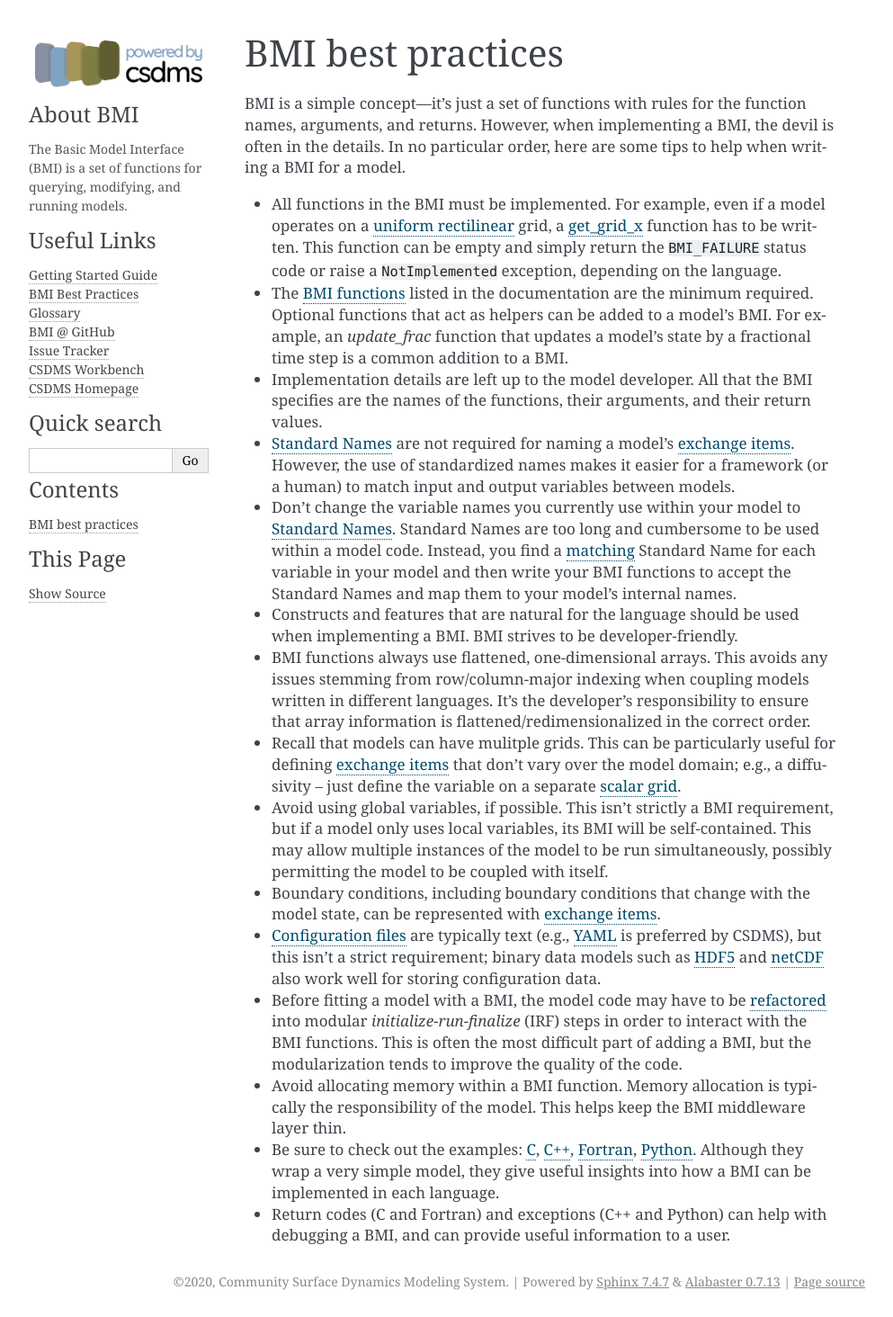
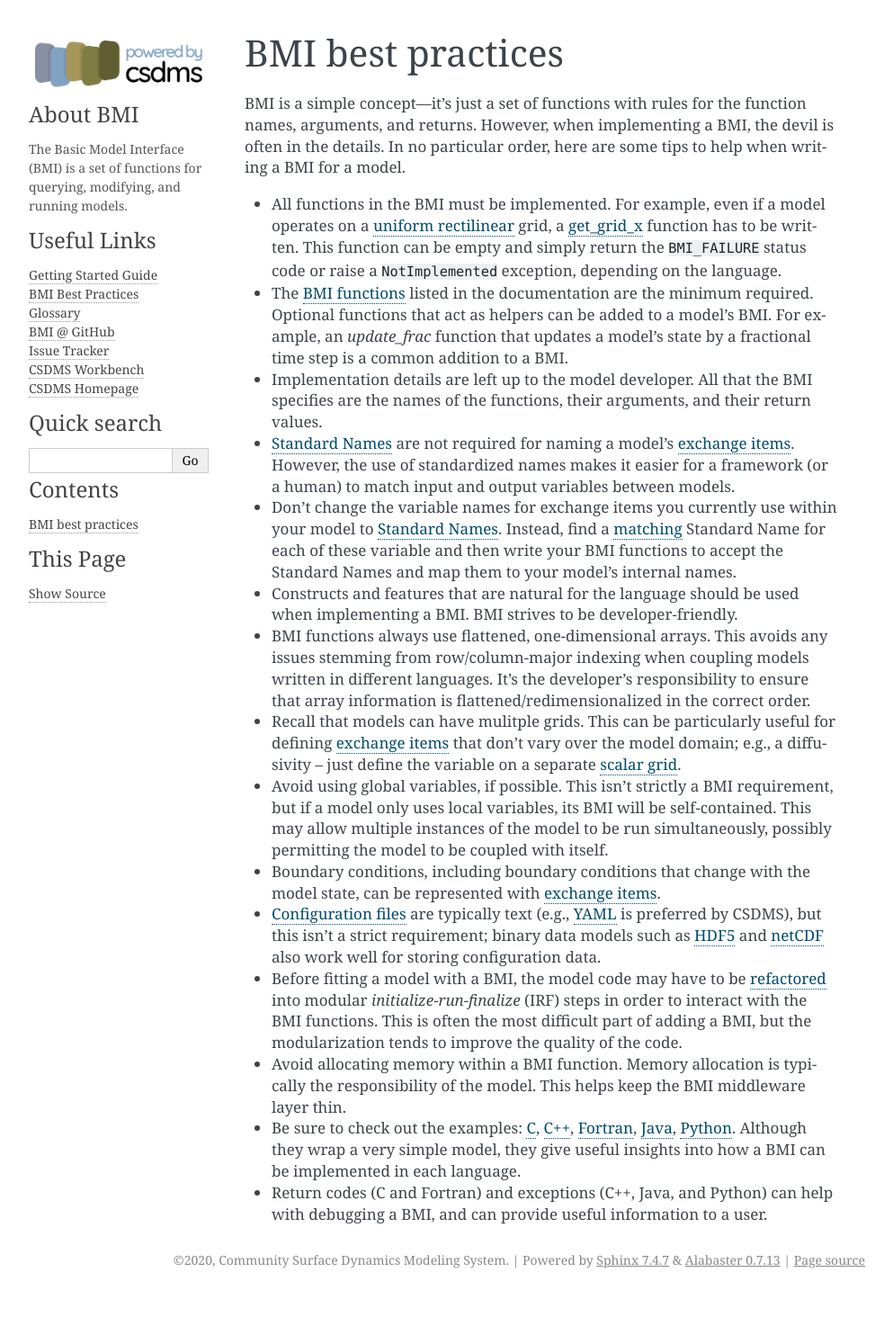
Before and after one commit to csdms/bmi, a Sphinx documentation site: the page built from docs/source/bmi.best_practices.rst, in a window 1280 px wide. Shown: the whole page at 90% size, without its empty margins (148-1141 px from the left). Built offline with Sphinx 7.4.7, drawn with Linux system fonts in a browser that asks for light colours; formulas are drawn with MathJax 3; after the commit the page ends 1440 px from its top, so only the background shows below that.

Commit message:
Check text, add links to Java example

```diff
--- a/docs/source/bmi.best_practices.rst
+++ b/docs/source/bmi.best_practices.rst
@@ -30,10 +30,10 @@ here are some tips to help when writing a BMI for a model.
   standardized names makes it easier for a framework (or a human) to
   match input and output variables between models.
 
-* Don't change the variable names you currently use within your model
-  to :term:`Standard Names`. Standard Names are too long and
-  cumbersome to be used within a model code. Instead, you find a
-  `matching`_ Standard Name for each variable in your model and then
+* Don't change the variable names for exchange items
+  you currently use within your model
+  to :term:`Standard Names`. Instead, find a
+  `matching`_ Standard Name for each of these variable and then
   write your BMI functions to accept the Standard Names and map them
   to your model's internal names.
 
@@ -76,11 +76,11 @@ here are some tips to help when writing a BMI for a model.
   typically the responsibility of the model. This helps keep the BMI
   middleware layer thin.
 
-* Be sure to check out the examples: `C`_, `C++`_, `Fortran`_, `Python`_. Although
-  they wrap a very simple model, they give useful insights into how a
+* Be sure to check out the examples: `C`_, `C++`_, `Fortran`_, `Java`_, `Python`_.
+  Although they wrap a very simple model, they give useful insights into how a
   BMI can be implemented in each language.
 
-* Return codes (C and Fortran) and exceptions (C++ and Python) can help with
+* Return codes (C and Fortran) and exceptions (C++, Java, and Python) can help with
   debugging a BMI, and can provide useful information to a user.
 
 .. Links:
@@ -91,5 +91,6 @@ here are some tips to help when writing a BMI for a model.
 .. _C: https://github.com/csdms/bmi-example-c
 .. _C++: https://github.com/csdms/bmi-example-cxx
 .. _Fortran: https://github.com/csdms/bmi-example-fortran
+.. _Java: https://github.com/csdms/bmi-example-java
 .. _Python: https://github.com/csdms/bmi-example-python
 .. _matching: https://github.com/csdms/standard_names_registry
```
